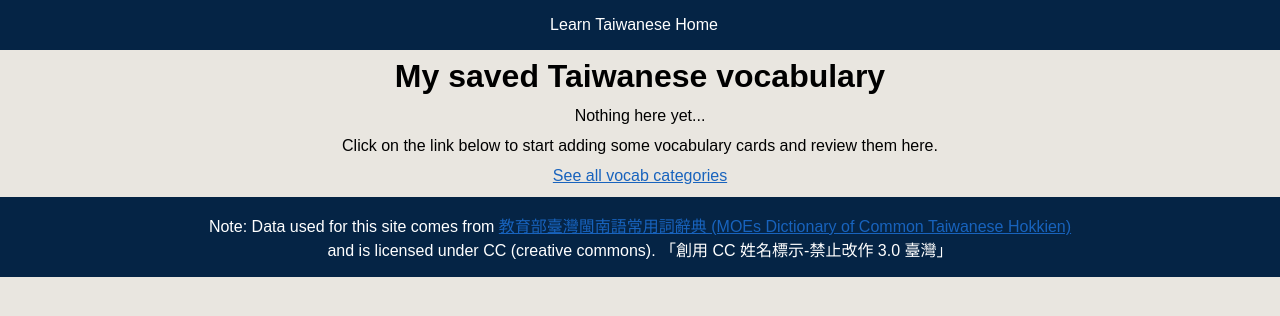
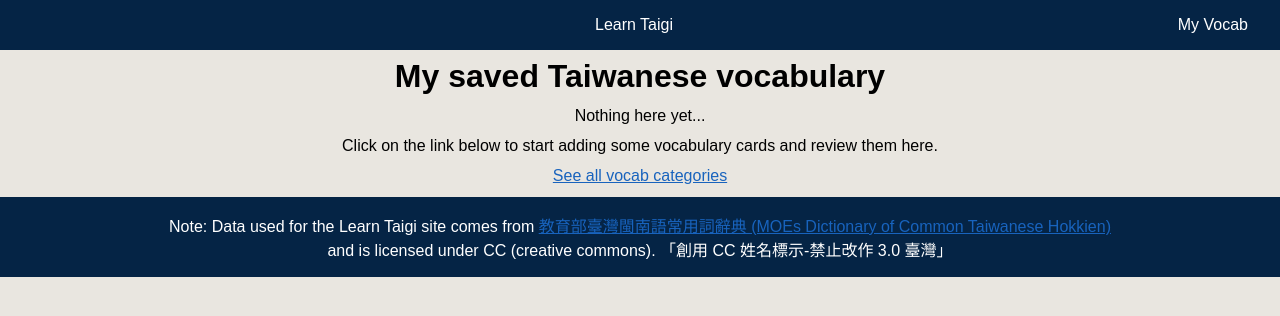
Before and after one commit to jielongjp/study-taigi, a Next.js app: page /vocab/my-list in a window 1280 px wide. Shown: the top 316 px of the page. Built offline with nearby package versions, Linux system fonts and the light colour scheme.

Commit message:
add links, tidy text

```diff
--- a/src/components/Footer/index.tsx
+++ b/src/components/Footer/index.tsx
@@ -4,7 +4,7 @@ const Footer: React.FC = () => {
   return (
     <StFooterContainer>
       <p>
-        Note: Data used for this site comes from{" "}
+        Note: Data used for the Learn Taigi site comes from{" "}
         <a href="https://sutian.moe.edu.tw/zh-hant/">
           教育部臺灣閩南語常用詞辭典 (MOEs Dictionary of Common Taiwanese
           Hokkien)
--- a/src/components/Header/index.tsx
+++ b/src/components/Header/index.tsx
@@ -10,13 +10,17 @@ const Header: React.FC = () => {
       <StNav>
         <ul>
           <li>
-            <Link href="/">Learn Taiwanese Home</Link>
+            <Link href="/">Learn Taigi</Link>
           </li>
           {router.pathname === "/" || router.pathname.startsWith("/blog/") ? (
             <li className="-about">
               <Link href="/about">About</Link>
             </li>
-          ) : null}
+          ) : (
+            <li className="-about">
+              <Link href="/vocab/my-list">My Vocab</Link>
+            </li>
+          )}
           {/* <li>
             <Link href="/contact">Contact</Link>
           </li> */}
--- a/src/components/UserVocabList/index.tsx
+++ b/src/components/UserVocabList/index.tsx
@@ -54,7 +54,9 @@ export default function UserVocabList({ vocabList }: UserVocabListProps) {
             {showTest ? "Hide test" : "Test me"}
           </StToggle>
           <h2>Vocab List</h2>
-          {vocabList.length !== 0 ? (
+          {vocabList.length === 1 ? (
+            <p>total {vocabList.length} word</p>
+          ) : vocabList.length !== 0 ? (
             <p>total {vocabList.length} words</p>
           ) : (
             <p>No data available</p>
```
Also changed, not shown: src/pages/index.tsx (+6 -2 lines).
